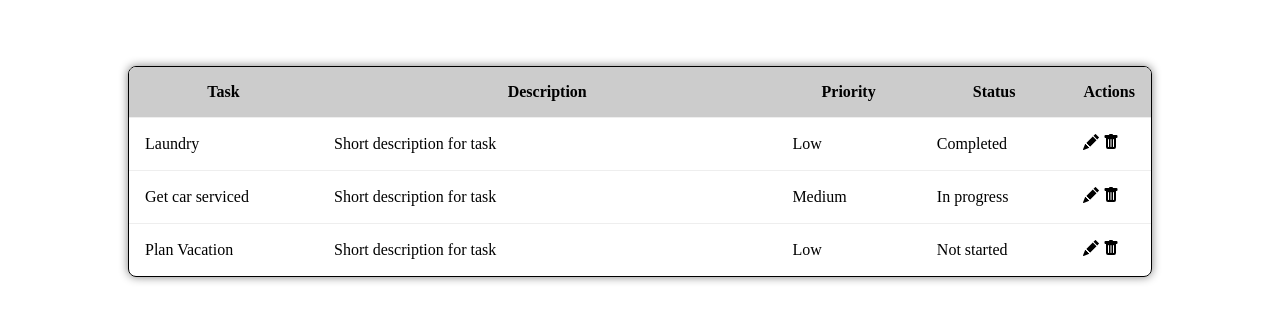
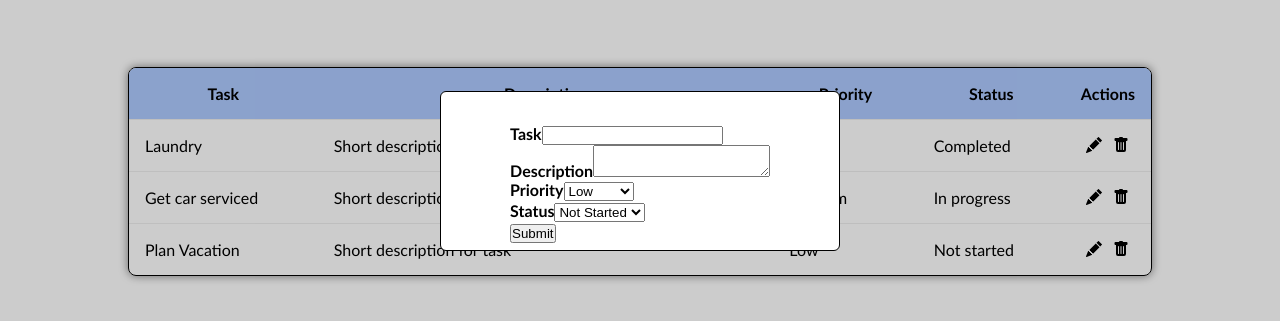
Before and after one commit to n-tse/React-ToDoTable, a React (Vite) app in the folder React-ToDoTable/: page / in a window 1280 px wide. Shown: the part 229-550 px from the top of the page. Built offline with nearby package versions, Linux system fonts and the light colour scheme.

Commit message:
add html for modal component

```diff
--- a/React-ToDoTable/src/App.css
+++ b/React-ToDoTable/src/App.css
@@ -4,4 +4,5 @@
   align-items: center;
   justify-content: center;
   height: 100vh;
+  font-family:'Gill Sans', 'Gill Sans MT', Calibri, 'Trebuchet MS', sans-serif;
 }
--- a/React-ToDoTable/src/App.jsx
+++ b/React-ToDoTable/src/App.jsx
@@ -1,11 +1,13 @@
 import { useState } from 'react'
 import { Table } from './components/Table';
+import { Modal } from './components/Modal';
 import './App.css'
 
 function App() {
   return (
     <div className='App'>
       <Table />
+      <Modal />
     </div>
   )
 }
--- /dev/null
+++ b/React-ToDoTable/src/components/Modal.jsx
@@ -0,0 +1,43 @@
+import React from 'react';
+import './css/Modal.css';
+
+export const Modal = () => {
+  const handleClick = (e) => {
+    e.preventDefault();
+    alert('clicked');
+  }
+
+  return (
+    <div className='modal-container'>
+      <div className="modal">
+        <form>
+          <div>
+            <label htmlFor='task'>Task</label>
+            <input type='text'/>
+          </div>
+          <div>
+            <label htmlFor='description'>Description</label>
+            <textarea name='task'/>
+          </div>
+          <div>
+            <label htmlFor='priority'>Priority</label>
+            <select name='priority' id='priority'>
+              <option value='low'>Low</option>
+              <option value='medium'>Medium</option>
+              <option value='high'>High</option>
+            </select>
+          </div>
+          <div>
+            <label htmlFor='status'>Status</label>
+            <select name='status' id='status'>
+              <option value='not-started'>Not Started</option>
+              <option value='in-progress'>In Progress</option>
+              <option value='completed'>Completed</option>
+            </select>
+          </div>
+          <button type='submit' onClick={handleClick}>Submit</button>
+        </form>
+      </div>
+    </div>
+  )
+}
--- /dev/null
+++ b/React-ToDoTable/src/components/css/Modal.css
@@ -0,0 +1,24 @@
+.modal-container {
+  position: fixed;
+  z-index: 1;
+  left: 0;
+  top: 0;
+  width: 100%;
+  height: 100%;
+  background-color: rgba(0, 0, 0, 0.2);
+  display: flex;
+  align-items: center;
+  justify-content: center;
+}
+
+.modal {
+  font-weight: bold;
+  border: 1px solid black;
+  border-radius: 6px;
+  background-color: white;
+  padding: 2rem;
+  width: 25em;
+  height: 20vh;
+  display: flex;
+  justify-content: center;
+}
--- a/React-ToDoTable/src/components/css/Table.css
+++ b/React-ToDoTable/src/components/css/Table.css
@@ -18,7 +18,7 @@
 }
 
 .table thead {
-  background-color: #ccc;
+  background-color: rgb(174, 202, 255)
 }
 
 .table th, .table td {
@@ -26,8 +26,8 @@
 }
 
 .table td {
-  overflow: hidden;
-  text-overflow: ellipsis;
+  /* overflow: hidden; */
+  /* text-overflow: ellipsis; */
   border-top: 1px solid #eee;
 }
 
@@ -54,3 +54,12 @@
 .actionCol {
   width: 15%;
 }
+
+.actions {
+  display: flex;
+  justify-content: space-around;
+}
+
+.actions svg {
+  cursor: pointer;
+}
```
